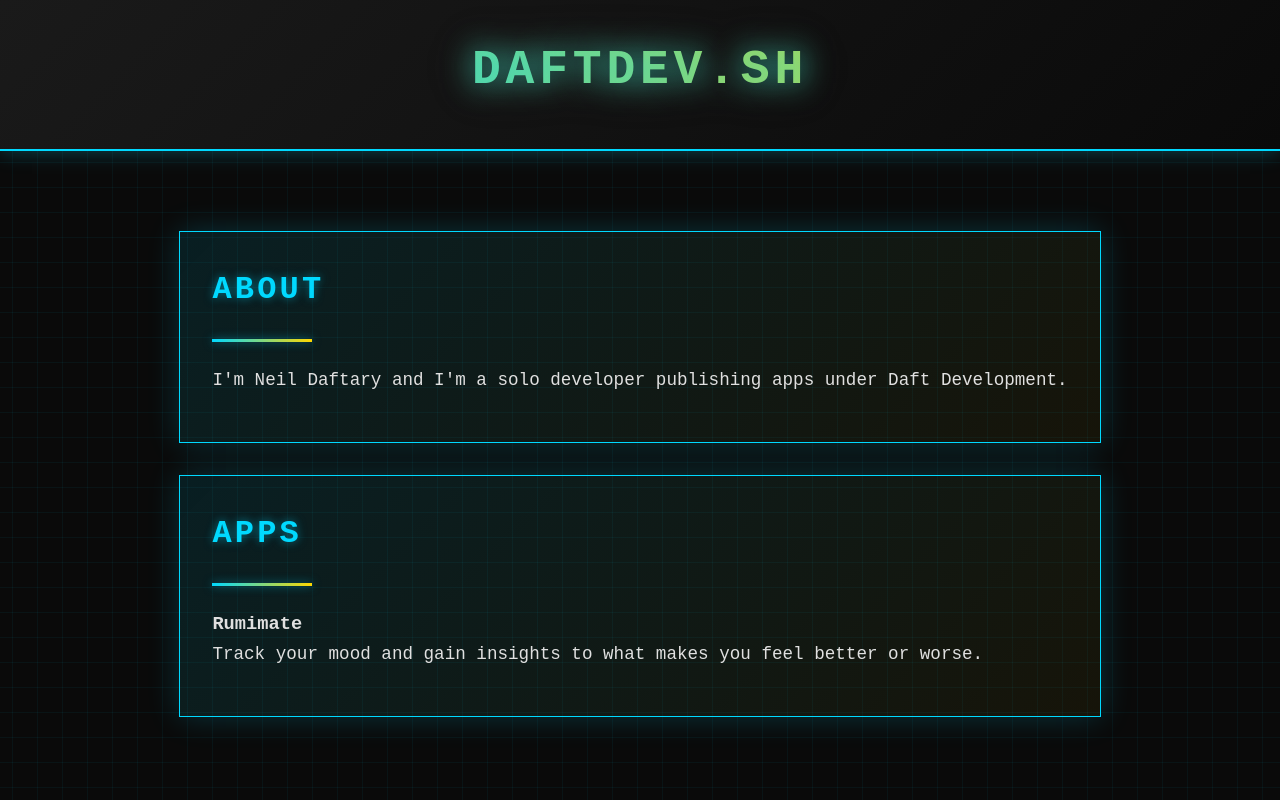
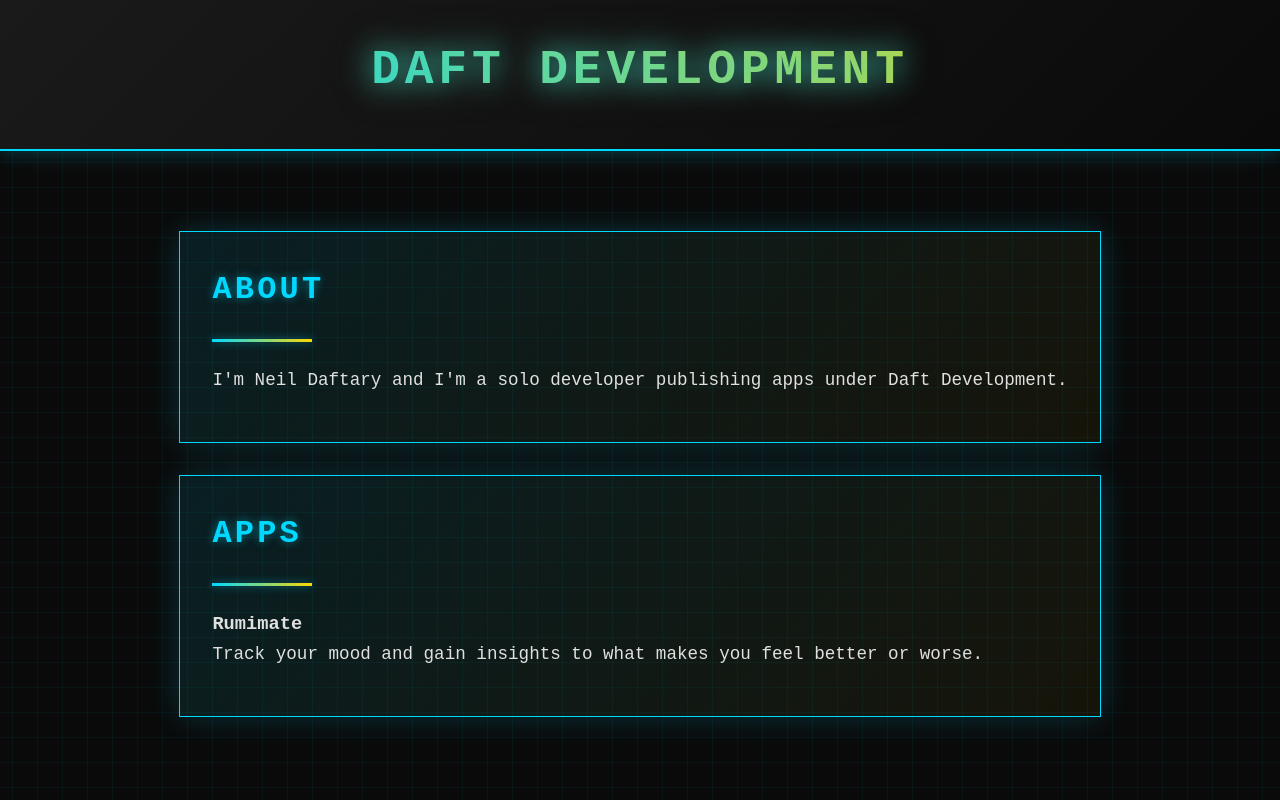
Before and after one commit to neilzo/daftdev.sh, a plain HTML site: page index.html in a window 1280 px wide. Shown: the top 800 px of the page. Drawn offline with Linux system fonts and the light colour scheme.

Commit message:
Update title.

```diff
--- a/index.html
+++ b/index.html
@@ -9,11 +9,7 @@
 </head>
 <body>
     <header>
-        <h1>DAFTDEV.SH</h1>
-        <!-- <nav>
-            <a href="index.html">Home</a>
-            <a href="about.html">About</a>
-        </nav> -->
+        <h1>Daft Development</h1>
     </header>
 
     <main>
```
